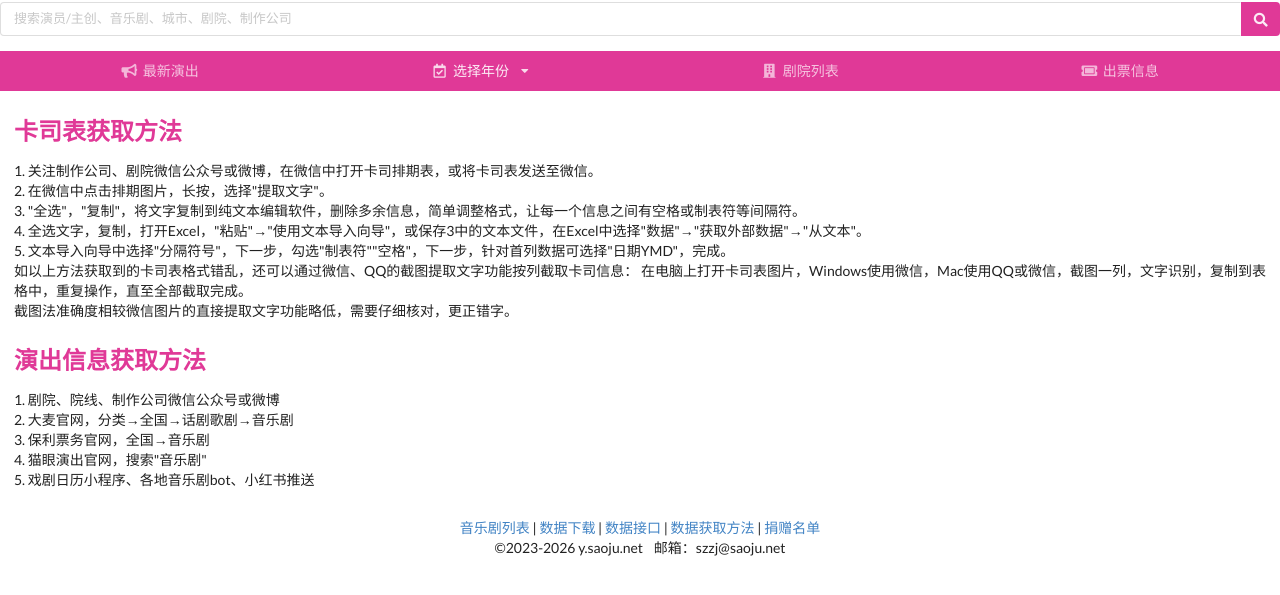
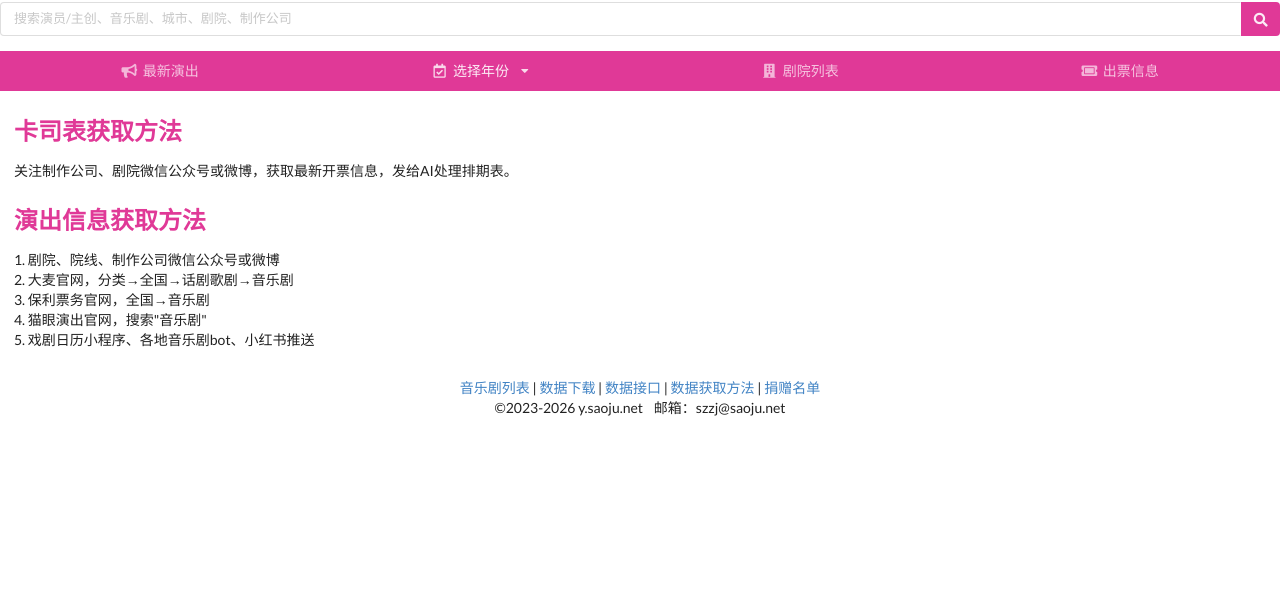
Before and after one commit to suowei/yinyue, a Django app: template yyj/templates/yyj/data.html in a window 1280 px wide. Shown: the top 595 px of the page. Run offline with Django 3.2, Linux system fonts and the light colour scheme; the template is opened without the code that fills it, so the values that code supplies are empty.

Commit message:
修改说明

```diff
--- a/yyj/templates/yyj/data.html
+++ b/yyj/templates/yyj/data.html
@@ -5,14 +5,7 @@
 {% block content %}
 <div class="ui basic segment">
     <h2 class="ui pink header">卡司表获取方法</h2>
-    1. 关注制作公司、剧院微信公众号或微博，在微信中打开卡司排期表，或将卡司表发送至微信。<br>
-    2. 在微信中点击排期图片，长按，选择"提取文字"。<br>
-    3. "全选"，"复制"，将文字复制到纯文本编辑软件，删除多余信息，简单调整格式，让每一个信息之间有空格或制表符等间隔符。<br>
-    4. 全选文字，复制，打开Excel，"粘贴"→"使用文本导入向导"，或保存3中的文本文件，在Excel中选择"数据"→"获取外部数据"→"从文本"。<br>
-    5. 文本导入向导中选择"分隔符号"，下一步，勾选"制表符""空格"，下一步，针对首列数据可选择"日期YMD"，完成。<br>
-    如以上方法获取到的卡司表格式错乱，还可以通过微信、QQ的截图提取文字功能按列截取卡司信息：
-    在电脑上打开卡司表图片，Windows使用微信，Mac使用QQ或微信，截图一列，文字识别，复制到表格中，重复操作，直至全部截取完成。<br>
-    截图法准确度相较微信图片的直接提取文字功能略低，需要仔细核对，更正错字。<br>
+    关注制作公司、剧院微信公众号或微博，获取最新开票信息，发给AI处理排期表。<br>
     <h2 class="ui pink header">演出信息获取方法</h2>
     1. 剧院、院线、制作公司微信公众号或微博<br>
     2. 大麦官网，分类→全国→话剧歌剧→音乐剧<br>
```
